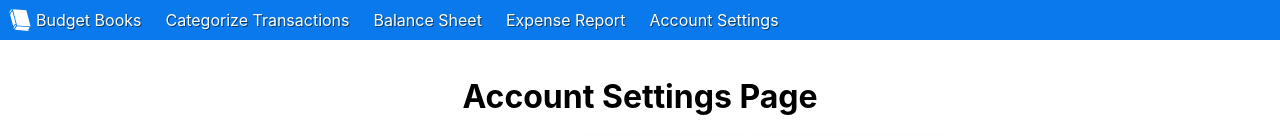
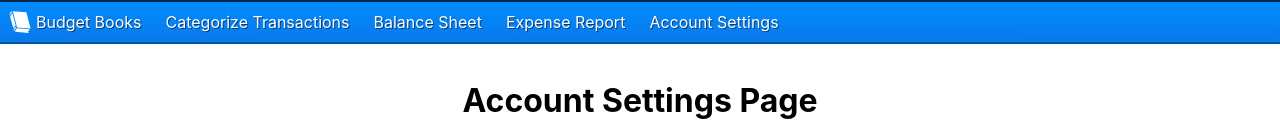
Before and after one commit to LukasErekson/budget-books, a React (Create React App) app: page /account/settings in a window 1280 px wide. Shown: the top 136 px of the page. Built offline with nearby package versions, Linux system fonts and the light colour scheme; no server answers.

Commit message:
Adjust styling for modal headers and nav bar

```diff
--- a/src/index.css
+++ b/src/index.css
@@ -7,6 +7,7 @@
   --warn-color: rgb(197, 0, 46);
   --primary: #008cff;
   --dark-primary: #0a79eb;
+  --darker-primary: #0954a0;
   --dark-primary-alpha: rgba(0, 100, 182, 0.5);
   --selected: rgba(0, 0, 0, 0.2);
   --selected-dark: rgba(0, 0, 0, 0.25);
@@ -96,7 +97,11 @@ nav {
   flex-direction: column;
 
   background-color: var(--dark-primary);
+  background-image: linear-gradient(var(--primary), var(--dark-primary));
   padding: 0.5rem;
+  border: 2px inset var(--darker-primary);
+  border-left: 0px;
+  border-right: 0px;
 }
 
 nav a {
@@ -113,8 +118,8 @@ nav a {
 }
 
 nav a:hover {
-  text-shadow: 0px 0px 7px black;
-  transition: 0.5s;
+  text-shadow: 0px 0px 3px black;
+  transition: 1s;
 }
 
 .nav-list {
@@ -272,9 +277,11 @@ nav a:hover {
 
   display: grid;
   color: white;
-  text-shadow: 1px 1px 0px black;
+  text-shadow: 1px 1px 3px var(--half-shadow);
   grid-template-columns: 75px 1fr 75px;
   grid-template-areas: 'none modal-title close';
+
+  border-bottom: 2px solid var(--darker-primary);
 }
 
 .close-modal-x {
```
